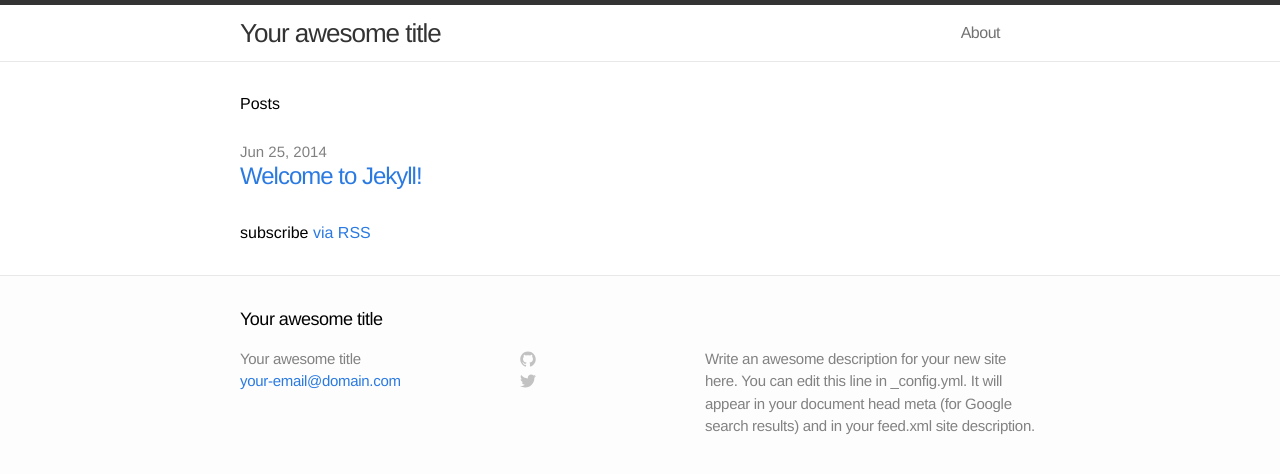
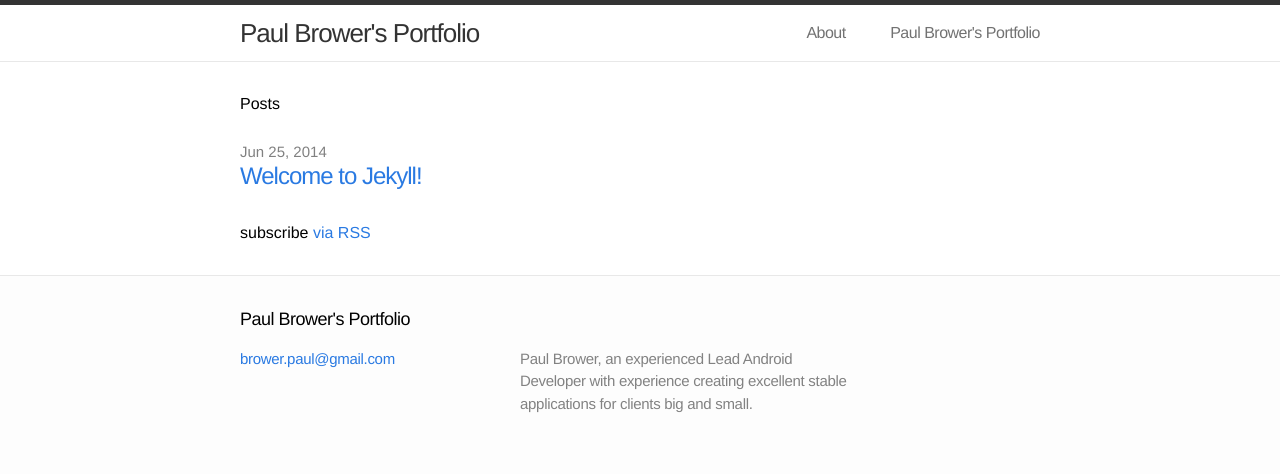
Before and after one commit to browep/browep.github.io, a Jekyll site: the page built from index.html, in a window 1280 px wide. Shown: the top 474 px of the page. Built offline with Jekyll 4.4.1, drawn with Linux system fonts in a browser that asks for light colours.

Commit message:
cleanup footer and header

```diff
--- a/_config.yml
+++ b/_config.yml
@@ -1,9 +1,9 @@
 # Site settings
-title: Your awesome title
-email: your-email@domain.com
-description: "Write an awesome description for your new site here. You can edit this line in _config.yml. It will appear in your document head meta (for Google search results) and in your feed.xml site description."
+title: Paul Brower's Portfolio
+email: brower.paul@gmail.com
+description: "Paul Brower, an experienced Lead Android Developer with experience creating excellent stable applications for clients big and small."
 baseurl: ""
-url: "http://yourdomain.com"
+url: "http://github.com/browep"
 
 # Build settings
 markdown: kramdown
--- a/_includes/footer.html
+++ b/_includes/footer.html
@@ -6,49 +6,7 @@
 
     <div class="footer-col-1 column">
       <ul>
-        <li>{{ site.title }}</li>
         <li><a href="mailto:{{ site.email }}">{{ site.email }}</a></li>
-      </ul>
-    </div>
-
-    <div class="footer-col-2 column">
-      <ul>
-        <li>
-          <a href="https://github.com/{{ site.username }}">
-            <span class="icon github">
-              <svg version="1.1" class="github-icon-svg" xmlns="http://www.w3.org/2000/svg" xmlns:xlink="http://www.w3.org/1999/xlink" x="0px" y="0px"
-                 viewBox="0 0 16 16" enable-background="new 0 0 16 16" xml:space="preserve">
-                <path fill-rule="evenodd" clip-rule="evenodd" fill="#C2C2C2" d="M7.999,0.431c-4.285,0-7.76,3.474-7.76,7.761
-                c0,3.428,2.223,6.337,5.307,7.363c0.388,0.071,0.53-0.168,0.53-0.374c0-0.184-0.007-0.672-0.01-1.32
-                c-2.159,0.469-2.614-1.04-2.614-1.04c-0.353-0.896-0.862-1.135-0.862-1.135c-0.705-0.481,0.053-0.472,0.053-0.472
-                c0.779,0.055,1.189,0.8,1.189,0.8c0.692,1.186,1.816,0.843,2.258,0.645c0.071-0.502,0.271-0.843,0.493-1.037
-                C4.86,11.425,3.049,10.76,3.049,7.786c0-0.847,0.302-1.54,0.799-2.082C3.768,5.507,3.501,4.718,3.924,3.65
-                c0,0,0.652-0.209,2.134,0.796C6.677,4.273,7.34,4.187,8,4.184c0.659,0.003,1.323,0.089,1.943,0.261
-                c1.482-1.004,2.132-0.796,2.132-0.796c0.423,1.068,0.157,1.857,0.077,2.054c0.497,0.542,0.798,1.235,0.798,2.082
-                c0,2.981-1.814,3.637-3.543,3.829c0.279,0.24,0.527,0.713,0.527,1.437c0,1.037-0.01,1.874-0.01,2.129
-                c0,0.208,0.14,0.449,0.534,0.373c3.081-1.028,5.302-3.935,5.302-7.362C15.76,3.906,12.285,0.431,7.999,0.431z"/>
-              </svg>
-            </span>
-            <span class="username">{{ site.username }}</span>
-          </a>
-        </li>
-        <li>
-          <a href="https://twitter.com/{{ site.username }}">
-            <span class="icon twitter">
-              <svg version="1.1" class="twitter-icon-svg" xmlns="http://www.w3.org/2000/svg" xmlns:xlink="http://www.w3.org/1999/xlink" x="0px" y="0px"
-                 viewBox="0 0 16 16" enable-background="new 0 0 16 16" xml:space="preserve">
-                <path fill="#C2C2C2" d="M15.969,3.058c-0.586,0.26-1.217,0.436-1.878,0.515c0.675-0.405,1.194-1.045,1.438-1.809
-                c-0.632,0.375-1.332,0.647-2.076,0.793c-0.596-0.636-1.446-1.033-2.387-1.033c-1.806,0-3.27,1.464-3.27,3.27
-                c0,0.256,0.029,0.506,0.085,0.745C5.163,5.404,2.753,4.102,1.14,2.124C0.859,2.607,0.698,3.168,0.698,3.767
-                c0,1.134,0.577,2.135,1.455,2.722C1.616,6.472,1.112,6.325,0.671,6.08c0,0.014,0,0.027,0,0.041c0,1.584,1.127,2.906,2.623,3.206
-                C3.02,9.402,2.731,9.442,2.433,9.442c-0.211,0-0.416-0.021-0.615-0.059c0.416,1.299,1.624,2.245,3.055,2.271
-                c-1.119,0.877-2.529,1.4-4.061,1.4c-0.264,0-0.524-0.015-0.78-0.046c1.447,0.928,3.166,1.469,5.013,1.469
-                c6.015,0,9.304-4.983,9.304-9.304c0-0.142-0.003-0.283-0.009-0.423C14.976,4.29,15.531,3.714,15.969,3.058z"/>
-              </svg>
-            </span>
-            <span class="username">{{ site.username }}</span>
-          </a>
-        </li>
       </ul>
     </div>
 
--- a/index.html
+++ b/index.html
@@ -1,4 +1,5 @@
 ---
+title: Paul Brower's Portfolio
 layout: default
 ---
 
```
